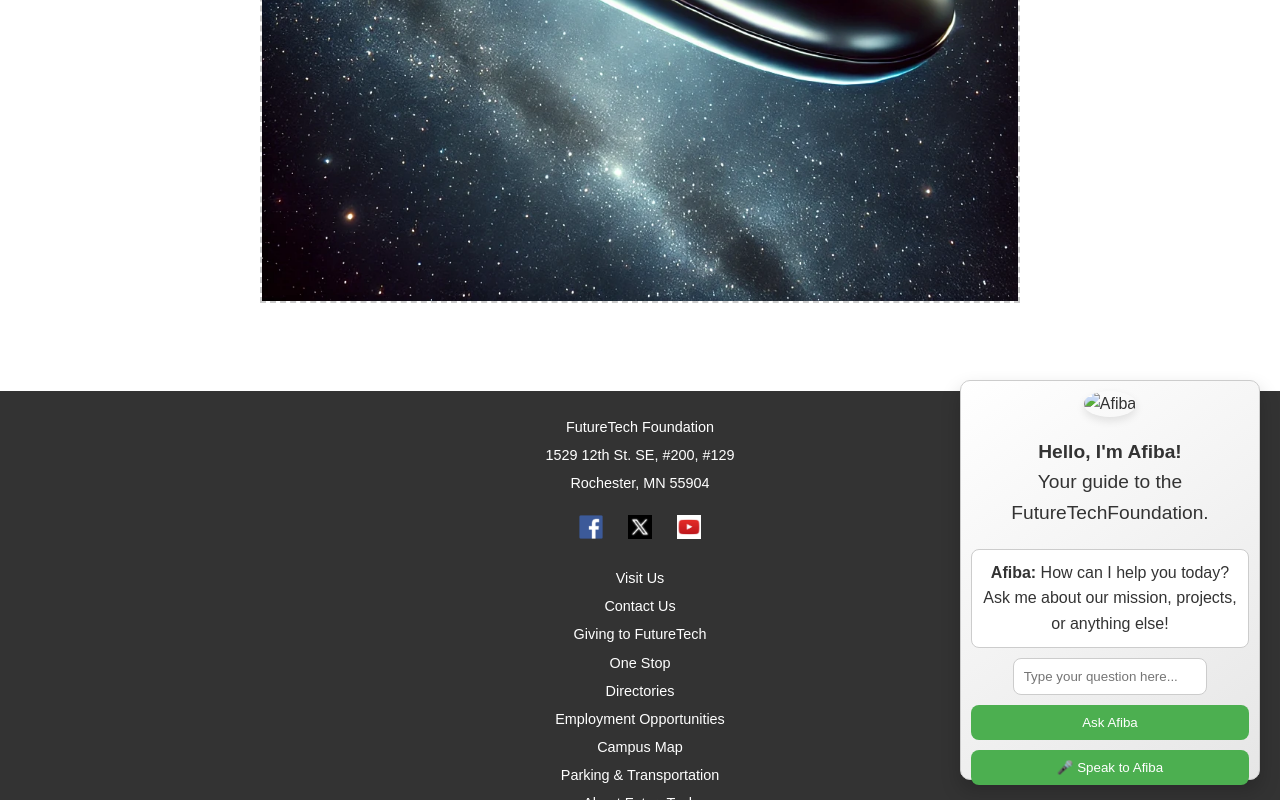
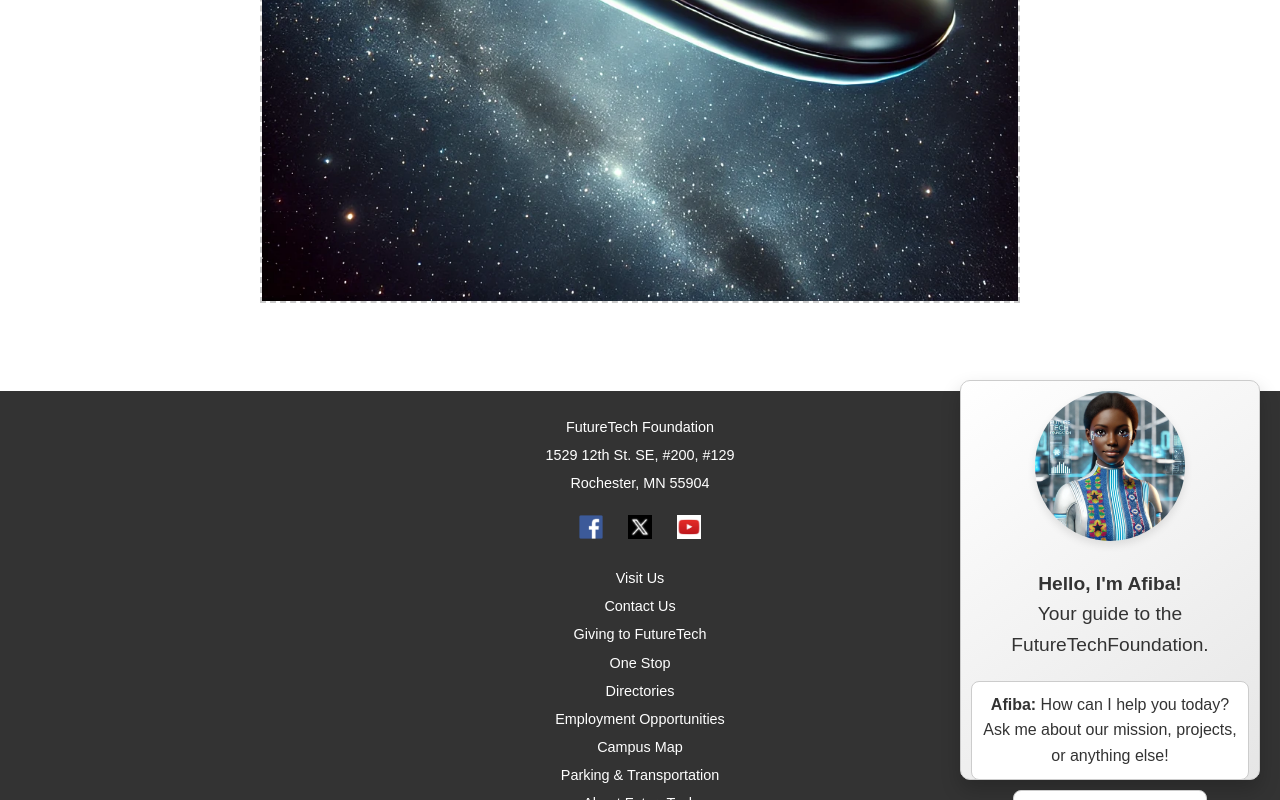
Before and after one commit to Futuretechfoundation/website, a plain HTML site: page index.html in a window 1280 px wide. Both pictures are taken after a click on the button "Talk to Afiba". Shown: the part 4193-4993 px from the top of the page. Drawn offline with Linux system fonts and the light colour scheme.

Commit message:
Update index.html

```diff
--- a/index.html
+++ b/index.html
@@ -347,7 +347,7 @@
 <!-- Chatbot Section (Initially Hidden) -->
 <div class="chatbot-container" id="chatbot" style="display: none;">
     <!-- Replace with the actual path to Afiba's image -->
-    <img src="path-to-your-image/afiba-avatar.png" alt="Afiba" class="avatar" />
+    <img src="https://raw.githubusercontent.com/Futuretechfoundation/website/refs/heads/main/images/Afiba.webp" alt="Afiba" class="avatar" />
     <div class="welcome-message">
         <strong>Hello, I'm Afiba!</strong><br>
         Your guide to the FutureTechFoundation.
```
